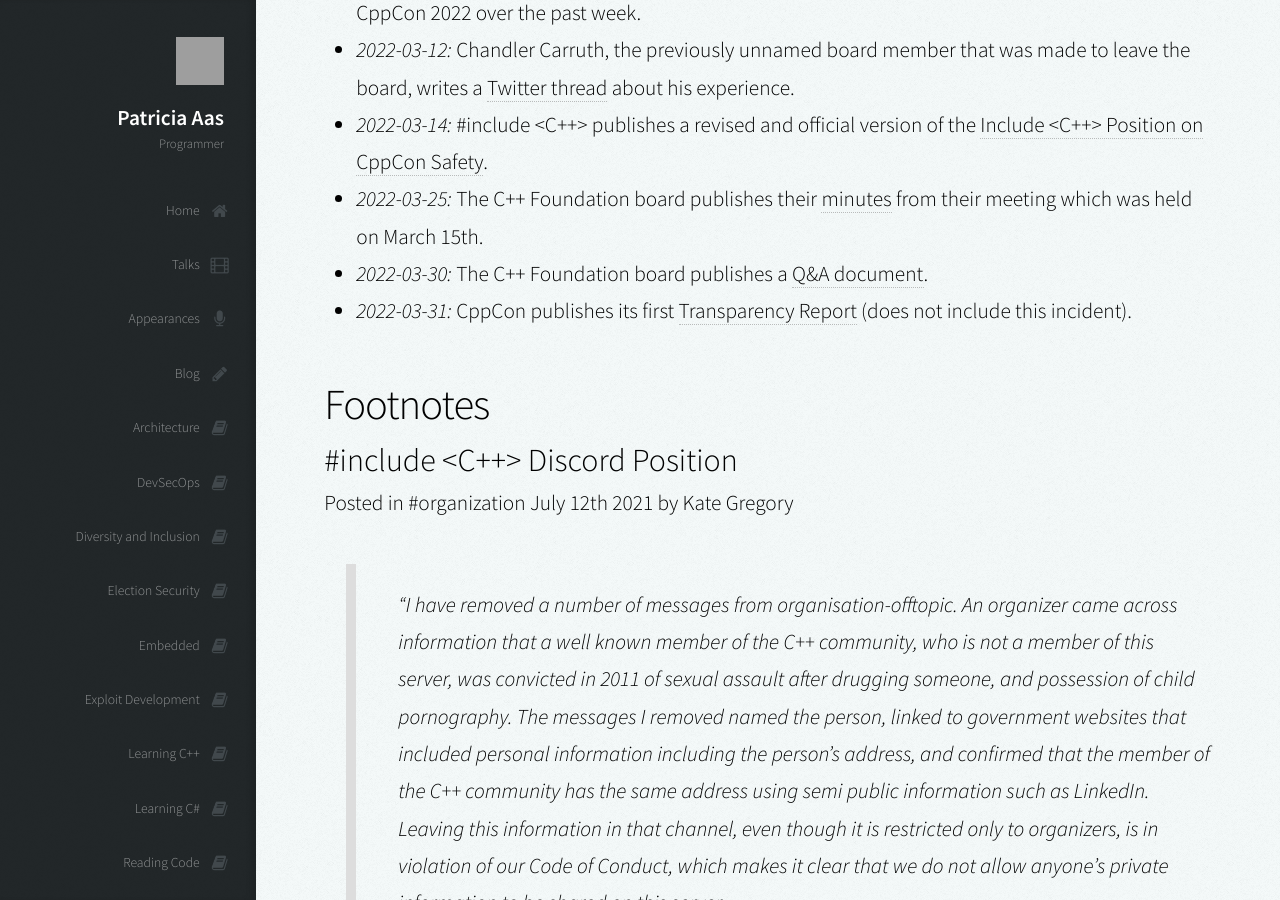
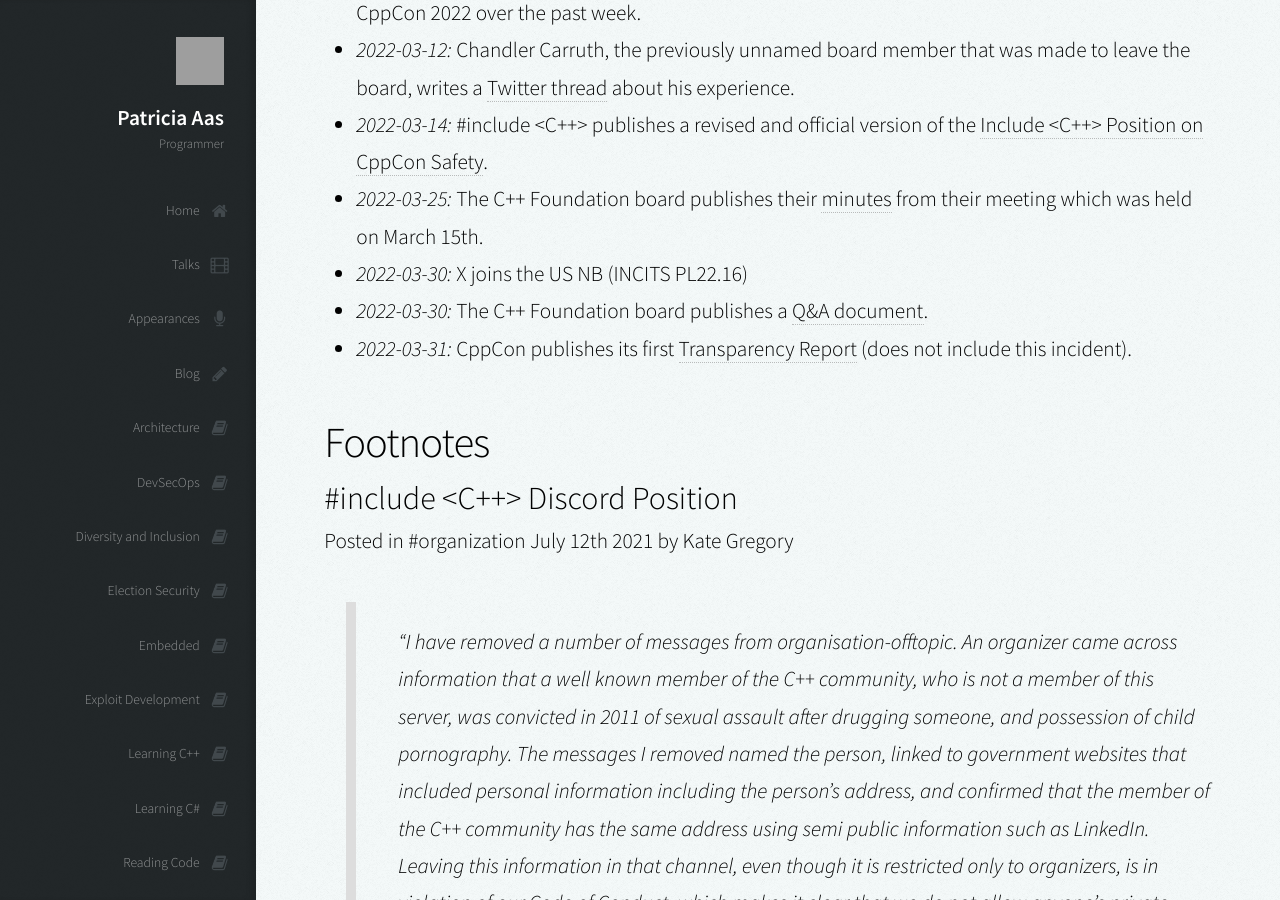
Before and after one commit to patricia-gallardo/patricia-gallardo.github.io, a Jekyll site: the page built from _posts/2022-03-08-proposed-cppcon_safety__transparency_report.md, in a window 1280 px wide and 900 px high, scrolled down 5968 px. Built offline with Jekyll 4.4.1, drawn with Linux system fonts in a browser that asks for light colours; nearby versions of some CDN libraries; grey boxes are pictures that could not be loaded.

Commit message:
Update 2022-03-08-proposed-cppcon_safety__transparency_report.md

```diff
--- a/_posts/2022-03-08-proposed-cppcon_safety__transparency_report.md
+++ b/_posts/2022-03-08-proposed-cppcon_safety__transparency_report.md
@@ -150,6 +150,7 @@
   thread][4] about his experience.
 * *2022-03-14:* #include <C++> publishes a revised and official version of the [Include <C++> Position on CppCon Safety][6].
 * *2022-03-25:* The C++ Foundation board publishes their [minutes][7] from their meeting which was held on March 15th.
+* *2022-03-30:* X joins the US NB (INCITS PL22.16)
 * *2022-03-30:* The C++ Foundation board publishes a [Q&A document][8].
 * *2022-03-31:* CppCon publishes its first [Transparency Report][9] (does not include this incident).
 
```
